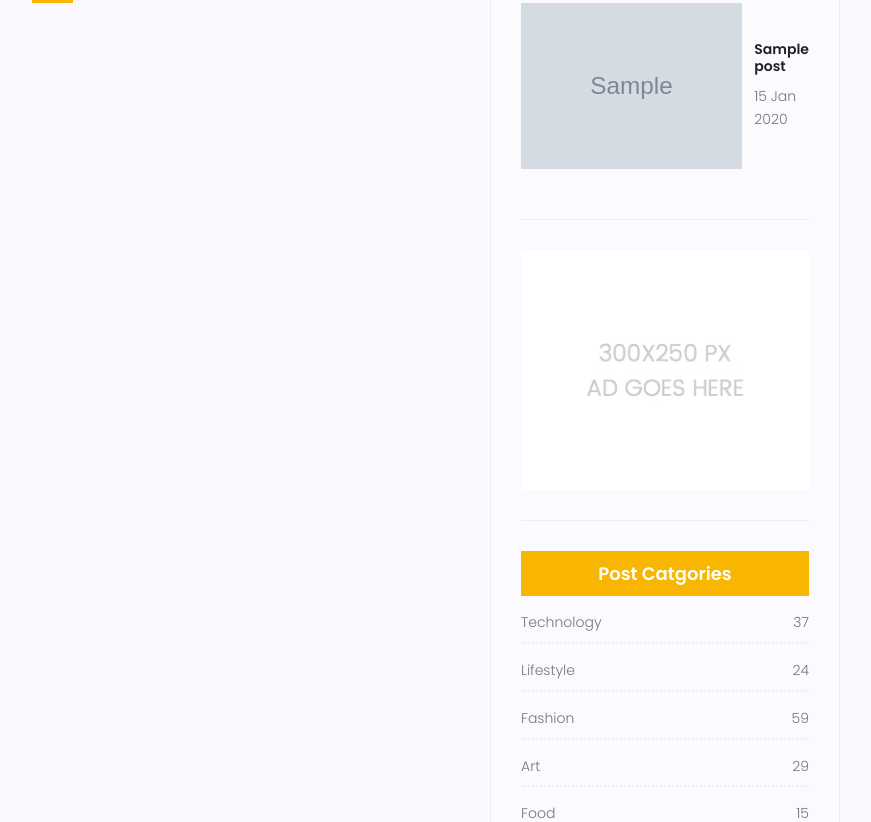
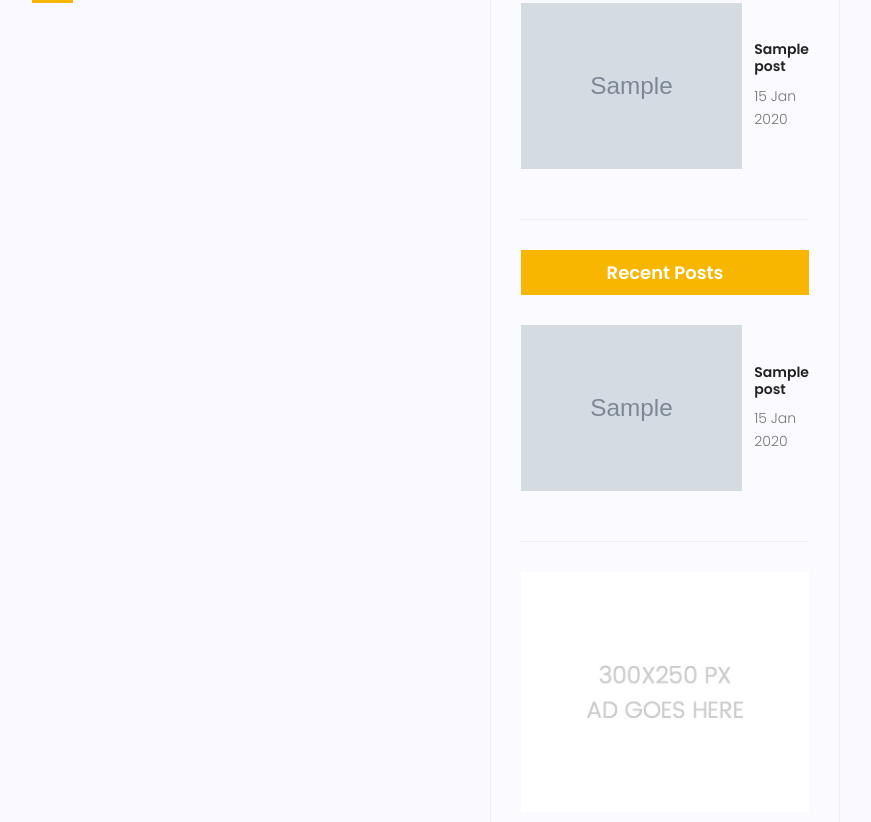
Before and after one commit to H03ein99/MySite, a Django app: page /blog/ in a window 1280 px wide. Shown: the part 1781-2603 px from the top of the page, without its empty margins (355-1226 px from the left). Run offline with Django 5.2, Linux system fonts and the light colour scheme; tables that the repository leaves empty hold one stand-in row (values such as "Sample post"); grey boxes marked "Sample" are stand-in pictures; some libraries are stand-ins or nearby versions.

Commit message:
Update blog
added recent posts to single and home using inclusion tag

```diff
--- a/MySite/blog/templatetags/blog_tags.py
+++ b/MySite/blog/templatetags/blog_tags.py
@@ -2,7 +2,7 @@ from django import template
 from blog.models import Post
 from django.utils import timezone
 
-
+today = timezone.now()
 register = template.Library()
 
 @register.inclusion_tag("blog/popularposts.html")
@@ -10,6 +10,15 @@ def popularposts():
     posts = Post.objects.filter(status=1).order_by('-counted_view')[:3]
 
     return {
-        'posts': posts
+        'posts': posts,
 
     }
+
+@register.inclusion_tag("blog/recentposts.html")
+def recentposts():
+    posts = Post.objects.filter(status=1, published_date__lte=today).order_by('-published_date')[:3]
+
+    return {
+        'posts': posts,
+
+    }
--- a/MySite/templates/blog/blog-home.html
+++ b/MySite/templates/blog/blog-home.html
@@ -156,6 +156,8 @@
 
             {% popularposts %}
 
+            {% recentposts %}
+
             {% include 'blog/blog-ads.html' %}
             <div class="single-sidebar-widget post-category-widget">
               <h4 class="category-title">Post Catgories</h4>
--- /dev/null
+++ b/MySite/templates/blog/recentposts.html
@@ -0,0 +1,16 @@
+<div class="single-sidebar-widget popular-post-widget">
+    <h4 class="popular-title">Recent Posts</h4>
+    <div class="popular-post-list">
+      {% for post in posts %}
+        <div class="single-post-list d-flex flex-row align-items-center">
+          <div class="thumb">
+            <img class="img-fluid" src="{{ post.image.url }}" alt="{{ post.title }}" />
+          </div>
+          <div class="details">
+            <a href="{% url 'blog-single' post.id %}"><h6>{{ post.title }}</h6></a>
+            <p>{{ post.published_date|date:'d M Y' }}</p>
+          </div>
+        </div>
+      {% endfor %}
+    </div>
+  </div>
```
Also changed, not shown: MySite/media/images.jpeg (added).
